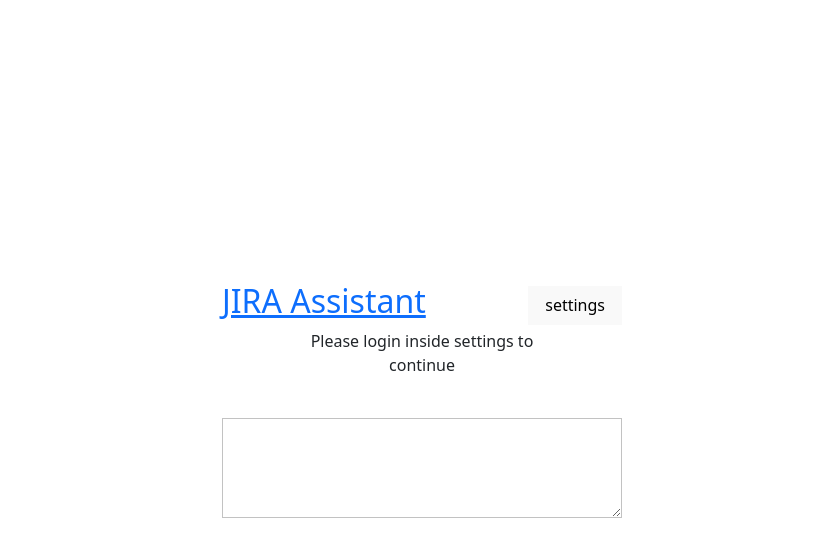
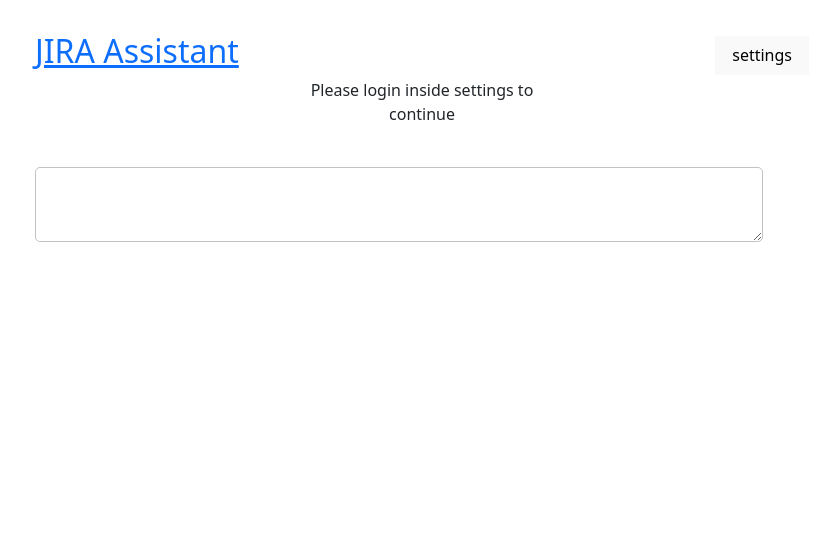
Before and after one commit to Beavan1997/jira-voice-assistant, a React app: page /settings in a window 1280 px wide. Shown: the top 552 px of the page, without its empty margins (218-1041 px from the left). Built offline with nearby package versions, Linux system fonts and the light colour scheme.

Commit message:
settings router and css changes

```diff
--- a/src/App.jsx
+++ b/src/App.jsx
@@ -90,6 +90,7 @@
   useEffect(() => {
     getEnvVars();
     chrome.storage.sync.get(['cloudId', 'userId', 'apiToken'], (result) => {
+      console.log(result.userId);
       if (result.userId && result.apiToken && result.cloudId) {
         setShowMicrophone(true);
       }
@@ -399,9 +400,9 @@
   return (
     <div
       style={{
-        display: "block",
+        display: "flex",
+        flexDirection: 'column',
         margin: "0 auto",
-        width: "400px",
         textAlign: "center",
       }}
     >
@@ -437,10 +438,12 @@
         <textarea
           style={{
             marginTop: '25px',
-            width: '100%',
-            height: '100px',
+            minWidth: '300px',
+            width: '94%',
+            height: '75px',
             padding: '10px',
             border: '0.5 solid',
+            borderRadius: '5px',
             borderColor: '#c2c2c2',
             textAlign: 'center',
             backgroundColor: 'white',
--- a/src/Login.jsx
+++ b/src/Login.jsx
@@ -1,6 +1,7 @@
 import React, { useState, useRef } from 'react';
 import 'bootstrap/dist/css/bootstrap.min.css'
 import './Login.css';
+import { useNavigate } from 'react-router-dom';
 // npm install bootstrap
 
 const Login = () => {
@@ -8,6 +9,9 @@
     // const [cloudId, setcloudId] = useState('');
     // const [userId, setuserId] = useState('');
     // const [apiToken, setapiToken] = useState('');
+
+    const navigate = useNavigate();
+
     const cloudIdRef = useRef(null);
     const userIdRef = useRef(null);
     const apiTokenRef = useRef(null);
@@ -23,6 +27,7 @@
             e.target.form.reset();
             console.log('Options saved.');
         });
+        navigate('/');
     };
 
     return (
--- a/src/MicrophoneModal.css
+++ b/src/MicrophoneModal.css
@@ -6,6 +6,7 @@
     top: 100%;
     width: 100%; /* Full width */
     height: 100%; /* Full height */
+    margin-right: 50px;
     /* overflow: auto; */
     background-color: rgba(0,0,0,0.4); /* Transparent black background */
   }
@@ -15,8 +16,8 @@
     /* margin: 15% auto; */
     padding: 20px;
     border: 1px solid #888;
-    border-radius: 8px;
-    width: 450px;
+    border-radius: 5px;
+    width: 350px;
     animation-name: animatetop;
     animation-duration: 0.4s;
   }
--- a/src/index.css
+++ b/src/index.css
@@ -27,7 +27,6 @@
   display: flex;
   place-items: center;
   min-width: 320px;
-  min-height: 100vh;
 }
 
 h1 {
```
Also changed, not shown: public/manifest.json, public/microphone.png (added).
